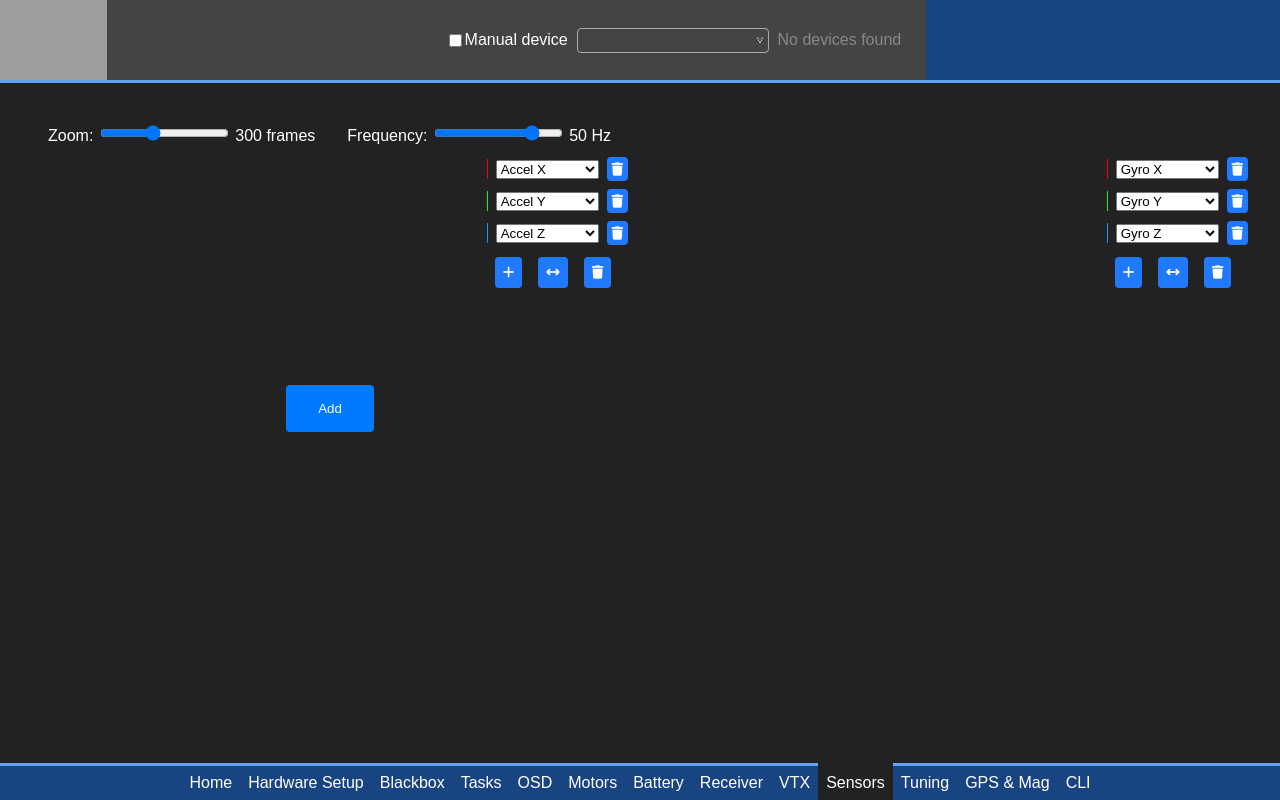
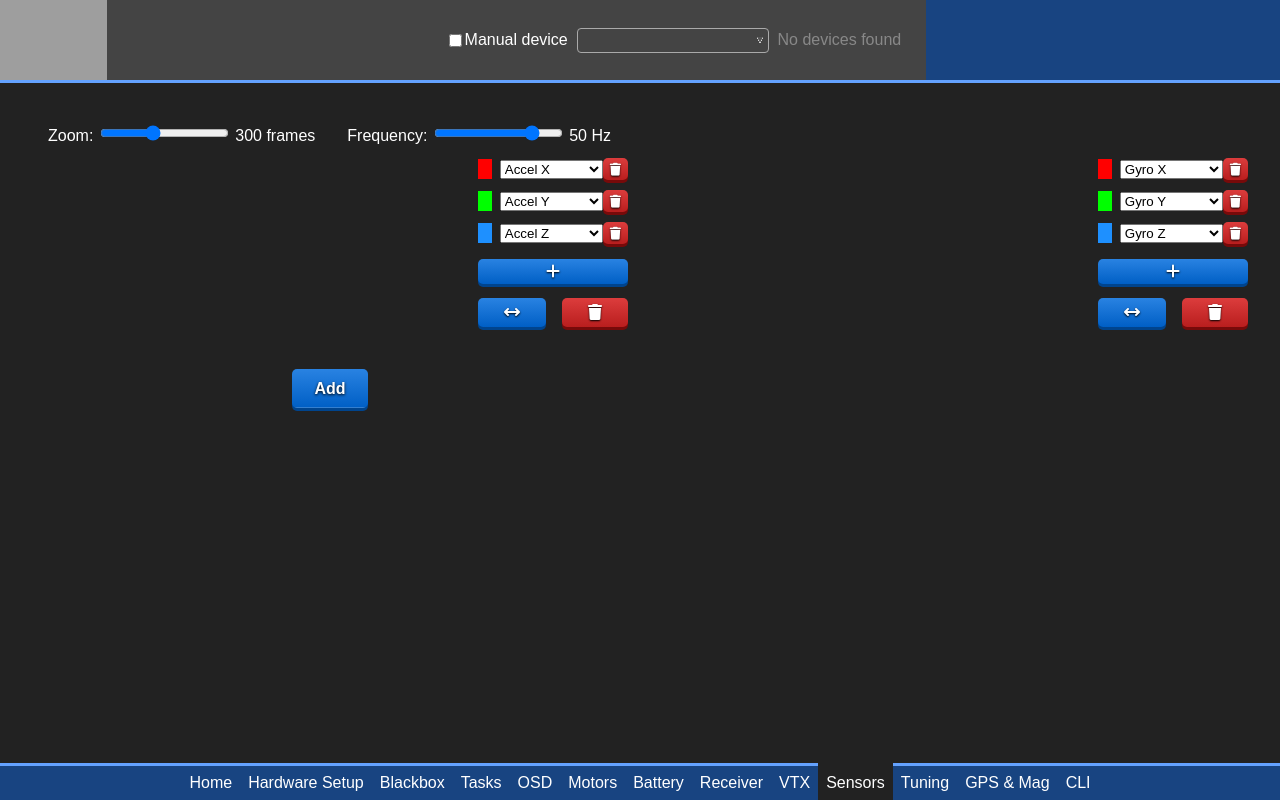
Before and after one commit to bastian2001/Kolibri-FC, a Vue app in the folder Configurator/: page /sensors in a window 1280 px wide. Built offline with nearby package versions, Linux system fonts and the light colour scheme; grey boxes are pictures that could not be loaded.

Commit message:
Package updates (#132)
* npm and cargo updates

* default button

```diff
--- a/Configurator/index.html
+++ b/Configurator/index.html
@@ -40,6 +40,61 @@
 			.leaflet-control-zoom-out * {
 				color: black !important;
 			}
+
+			.defaultBtn {
+				box-sizing: border-box;
+				background-image: linear-gradient(#52a6ff, #005fc5);
+				background-size: 200% 200%;
+				background-position-y: bottom;
+				padding: 0.7rem 1.4rem 0.6rem 1.4rem;
+				color: white;
+				font-weight: bolder;
+				border: none;
+				border-radius: 5px;
+				box-shadow: 0px 3px 0px #00448d;
+				transition: all 0.2s ease-out;
+				text-shadow: 0 1px 3px #000000;
+				cursor: pointer;
+				display: inline-block;
+				font-size: 1rem;
+			}
+			.defaultBtn:hover {
+				background-position: center;
+				box-shadow: 0px 3px 0px #0055af;
+			}
+			.defaultBtn:active {
+				transform: translateY(3px);
+				background-position: center;
+				background-image: linear-gradient(#007bff, #3999ff);
+				background-size: initial;
+				box-shadow: 0px 0px 0px #0055af;
+				text-shadow: 0 0px 2px #000000;
+			}
+
+			.defaultBtn.red {
+				background-image: linear-gradient(#ff5b5b, #b91e1e);
+				box-shadow: 0px 3px 0px #770a0a;
+			}
+			.defaultBtn.red:hover {
+				box-shadow: 0px 3px 0px #8b1313;
+			}
+			.defaultBtn.red:active {
+				box-shadow: 0px 0px 0px #8b1313;
+				background-image: linear-gradient(#ce3636, #ff4444);
+			}
+
+			.defaultBtn.small {
+				padding: 4px 7px 3px 7px;
+				text-shadow: 0 1px 2px #000000;
+				font-size: 0.8rem;
+				font-weight: normal;
+			}
+
+			.defaultBtn.medium {
+				padding: 6px 10px 5px 10px;
+				text-shadow: 0 1px 2px #000000;
+				font-weight: normal;
+			}
 		</style>
 		<link rel="stylesheet" href="/src/assets/fontawesome/css/all.min.css" />
 		<title>Kolibri Configurator</title>
--- a/Configurator/src/App.vue
+++ b/Configurator/src/App.vue
@@ -95,7 +95,7 @@ export default defineComponent({
 				.then(c => {
 					this.configuratorLog.push(`Firmware: ${c.dataStr}`);
 					if (c.dataStr !== 'KOLI') {
-						disconnect('123');
+						disconnect();
 						throw 'This configurator is only compatible with Kolibri firmware.'
 					}
 					return sendCommand(MspFn.FIRMWARE_VERSION)
--- a/Configurator/src/components/Drone3dPreview.vue
+++ b/Configurator/src/components/Drone3dPreview.vue
@@ -1,5 +1,5 @@
 <script setup lang="ts">
-const props = defineProps<{
+defineProps<{
 	roll: number,
 	pitch: number,
 	yaw: number,
--- a/Configurator/src/components/SensorGraph.vue
+++ b/Configurator/src/components/SensorGraph.vue
@@ -256,12 +256,14 @@ export default defineComponent({
 						{{ s.name }}
 					</option>
 				</select>
-				<button class="del" @click="delTrace(index)"><i class="fa-solid fa-trash"></i></button>
+				<button class="defaultBtn small red" @click="delTrace(index)"><i class="fa-solid fa-trash"></i></button>
 			</div>
+			<button @click="addTrace" class="defaultBtn medium plusBtn"><i class="fa-solid fa-plus"></i></button>
 			<div class="buttons">
-				<button @click="addTrace" class="graphButton"><i class="fa-solid fa-plus"></i></button>
-				<button @click="maximize" class="graphButton"><i class="fa-solid fa-arrows-left-right"></i></button>
-				<button @click="delGraph" class="graphButton" @mouseenter="() => { lowOpacity = true }"
+				<button @click="maximize" class="defaultBtn medium">
+					<i class="fa-solid fa-arrows-left-right"></i>
+				</button>
+				<button @click="delGraph" class="defaultBtn medium red" @mouseenter="() => { lowOpacity = true }"
 					@mouseleave="() => { lowOpacity = false }"><i class="fa-solid fa-trash"></i></button>
 			</div>
 		</div>
@@ -303,7 +305,7 @@ export default defineComponent({
 
 .setup {
 	height: 12rem;
-	width: 12rem;
+	width: 13rem;
 	overflow-y: auto;
 }
 
@@ -326,24 +328,20 @@ option {
 	color: black;
 }
 
-button.graphButton {
-	padding: 0.5rem 0.5rem;
-	margin: .5rem;
-	background-color: var(--accent-blue);
-	color: white;
-	border: none;
-	border-radius: 4px;
-	cursor: pointer;
-	display: inline-block;
+.buttons {
+	display: flex;
+	flex-direction: row;
+	gap: 1rem;
+	margin-top: .3rem;
 }
 
-button.del {
-	margin-left: 0.5rem;
-	padding: 0.3rem;
-	background-color: var(--accent-blue);
-	color: white;
-	border: none;
-	border-radius: 4px;
-	cursor: pointer;
+.buttons button {
+	flex-grow: 1;
+}
+
+.plusBtn {
+	width: 100%;
+	margin: .6rem 0px;
+	padding: 4px 7px 3px 7px;
 }
 </style>
--- a/Configurator/src/components/Tooltip.vue
+++ b/Configurator/src/components/Tooltip.vue
@@ -1,5 +1,5 @@
 <script setup lang="ts">
-const props = defineProps<{
+defineProps<{
 	position: 'bottom' | 'top' | 'left' | 'right' | 'bottom-left' | 'bottom-right' | 'top-left' | 'top-right'
 	width?: 's' | 'm' | 'l'
 	tipStyle?: string
--- a/Configurator/src/components/hardwarePorts/serial.vue
+++ b/Configurator/src/components/hardwarePorts/serial.vue
@@ -261,12 +261,12 @@ function removeFunction(i: number) {
 				<div class="hardwareIcon escTelem" v-if="functions.includes('esc_telem')"></div>
 				<div class="hardwareIcon mspDp" v-if="functions.includes('msp_dp')"></div>
 				<div class="deleteAndInfo">
-					<button class="deleteBtn" @click="del"><i class="fa-solid fa-trash"></i></button>
+					<button class="defaultBtn deleteBtn red" @click="del"><i class="fa-solid fa-trash"></i></button>
 					<Tooltip position="bottom-left" style="flex-grow: 1; height: auto;" width="s">
 						{{ tooltipText }}
 					</Tooltip>
 					<div class="plusBtnWrapper" v-if="functions.length >= 1">
-						<button class="smallBtn" @click="addAnother = !addAnother">
+						<button class="defaultBtn small plusBtn" @click="addAnother = !addAnother">
 							<i class="fa-solid fa-plus"></i>
 						</button>
 						<div class="addAnother" v-if="addAnother">
@@ -302,7 +302,7 @@ function removeFunction(i: number) {
 			<div class="crsfOptions" v-if="functions.includes('crsf') && initialFunctions.includes('crsf')">
 				<div class="functionHeader">
 					<h3>CRSF Receiver</h3>
-					<button class="smallBtn" @click="() => { removeFunction(0) }">Remove Function</button>
+					<button class="defaultBtn small red" @click="() => { removeFunction(0) }">Remove Function</button>
 				</div>
 				<p>{{ rxFound ? ('RX found' + (txFound ? ' and connected to TX' : ', but not connected to TX'))
 					: 'No RX found' }}</p>
@@ -312,7 +312,7 @@ function removeFunction(i: number) {
 			<div class="gpsOptions" v-if="functions.includes('gps') && initialFunctions.includes('gps')">
 				<div class="functionHeader">
 					<h3>GPS (UBlox)</h3>
-					<button class="smallBtn" @click="() => { removeFunction(2) }">Remove Function</button>
+					<button class="defaultBtn small red" @click="() => { removeFunction(2) }">Remove Function</button>
 				</div>
 				<p>GPS module{{ gpsFound ? ' ' : ' not ' }}found</p>
 				<p>Fix: {{ FIX_TYPES[gpsFix] }}
@@ -330,11 +330,11 @@ function removeFunction(i: number) {
 				<div class="functionHeader"
 					v-if="functions.includes('smartaudio') && initialFunctions.includes('smartaudio')">
 					<h3>VTX (SmartAudio)</h3>
-					<button class="smallBtn" @click="() => { removeFunction(5) }">Remove Function</button>
+					<button class="defaultBtn small red" @click="() => { removeFunction(5) }">Remove Function</button>
 				</div>
 				<div class="functionHeader" v-if="functions.includes('tramp') && initialFunctions.includes('tramp')">
 					<h3>VTX (Tramp)</h3>
-					<button class="smallBtn" @click="() => { removeFunction(4) }">Remove Function</button>
+					<button class="defaultBtn small red" @click="() => { removeFunction(4) }">Remove Function</button>
 				</div>
 				<p>
 					Status: {{ VTX_STATUS_NAMES[vtxStatus] }}<br>
@@ -369,7 +369,7 @@ function removeFunction(i: number) {
 
 <style scoped>
 select,
-button {
+button:not(.defaultBtn) {
 	color: black;
 }
 
@@ -423,38 +423,17 @@ button {
 	gap: 0.5rem;
 }
 
-.deleteBtn,
-.smallBtn {
-	box-sizing: border-box;
-	background-color: var(--accent-blue);
-	color: white;
-	border: none;
-	border-radius: 4px;
-	cursor: pointer;
-	display: inline-block;
-	transition: all 0.2s ease-out;
-}
-
-.deleteBtn:hover,
-.smallBtn:hover {
-	background-color: #5599ff;
-}
-
-.deleteBtn:active,
-.smallBtn:hover {
-	background-color: #73abff;
-}
-
-
 .deleteBtn {
 	width: 100%;
 	flex-grow: 2;
-	padding: 0.5rem auto;
+	margin: 0px;
+	padding: 4px 0px 3px 0px;
 }
 
 .plusBtnWrapper {
 	text-align: right;
 	position: relative;
+	flex-grow: 0;
 }
 
 .addAnother {
--- a/Configurator/src/views/Home.vue
+++ b/Configurator/src/views/Home.vue
@@ -224,7 +224,7 @@ export default defineComponent({
 	min-width: 200px;
 }
 
-button,
+button:not(.defaultBtn),
 input {
 	color: black;
 }
--- a/Configurator/src/views/Sensors.vue
+++ b/Configurator/src/views/Sensors.vue
@@ -217,7 +217,7 @@ export default defineComponent({
 				}">
 			</SensorGraph>
 			<div class="buttonWrapper">
-				<button @click="addGraph">Add</button>
+				<button @click="addGraph" class="defaultBtn">Add</button>
 			</div>
 		</div>
 	</div>
@@ -235,17 +235,6 @@ p {
 	margin: .5rem 1rem;
 }
 
-button {
-	margin: 1rem;
-	padding: 1rem 2rem;
-	background-color: #007BFF;
-	color: white;
-	border: none;
-	border-radius: 4px;
-	cursor: pointer;
-	display: inline;
-}
-
 .all {
 	display: grid;
 	grid-template-columns: 1fr 1fr;
--- /dev/null
+++ b/Configurator/vite.config.d.ts
@@ -0,0 +1,2 @@
+declare const _default: import("vite").UserConfigFnPromise;
+export default _default;
--- a/Configurator/vite.config.ts
+++ b/Configurator/vite.config.ts
@@ -8,9 +8,6 @@ const host = process.env.TAURI_DEV_HOST
 // https://vitejs.dev/config/
 export default defineConfig(async () => ({
 	plugins: [vue(), vueDevTools()],
-	define: {
-		L: "window.L",
-	},
 
 	// Vite options tailored for Tauri development and only applied in `tauri dev` or `tauri build`
 	//
```
Also changed, not shown: Configurator/package.json (+10 -9 lines), 2 other files (tests, documents, lock files or other folders).
